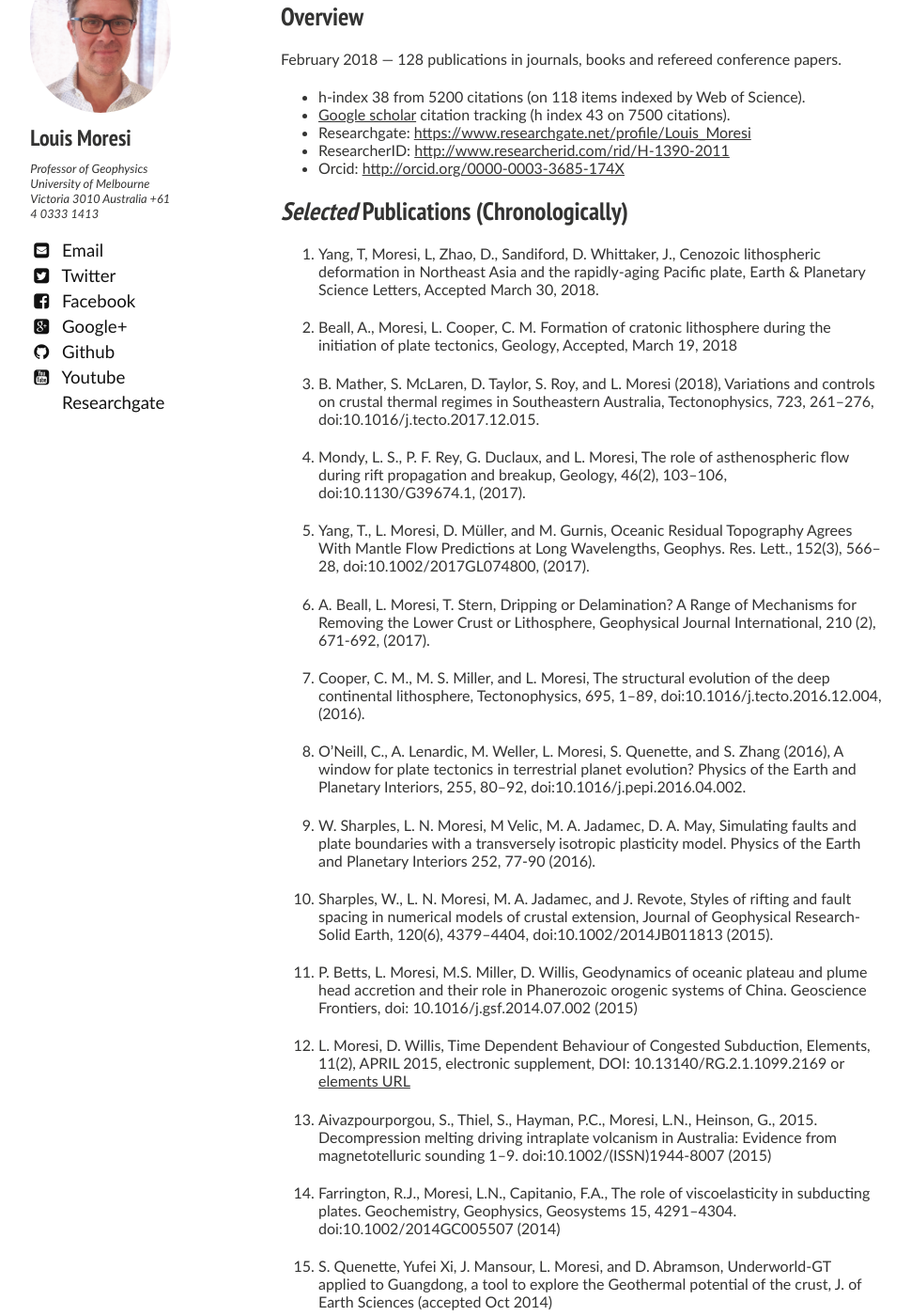
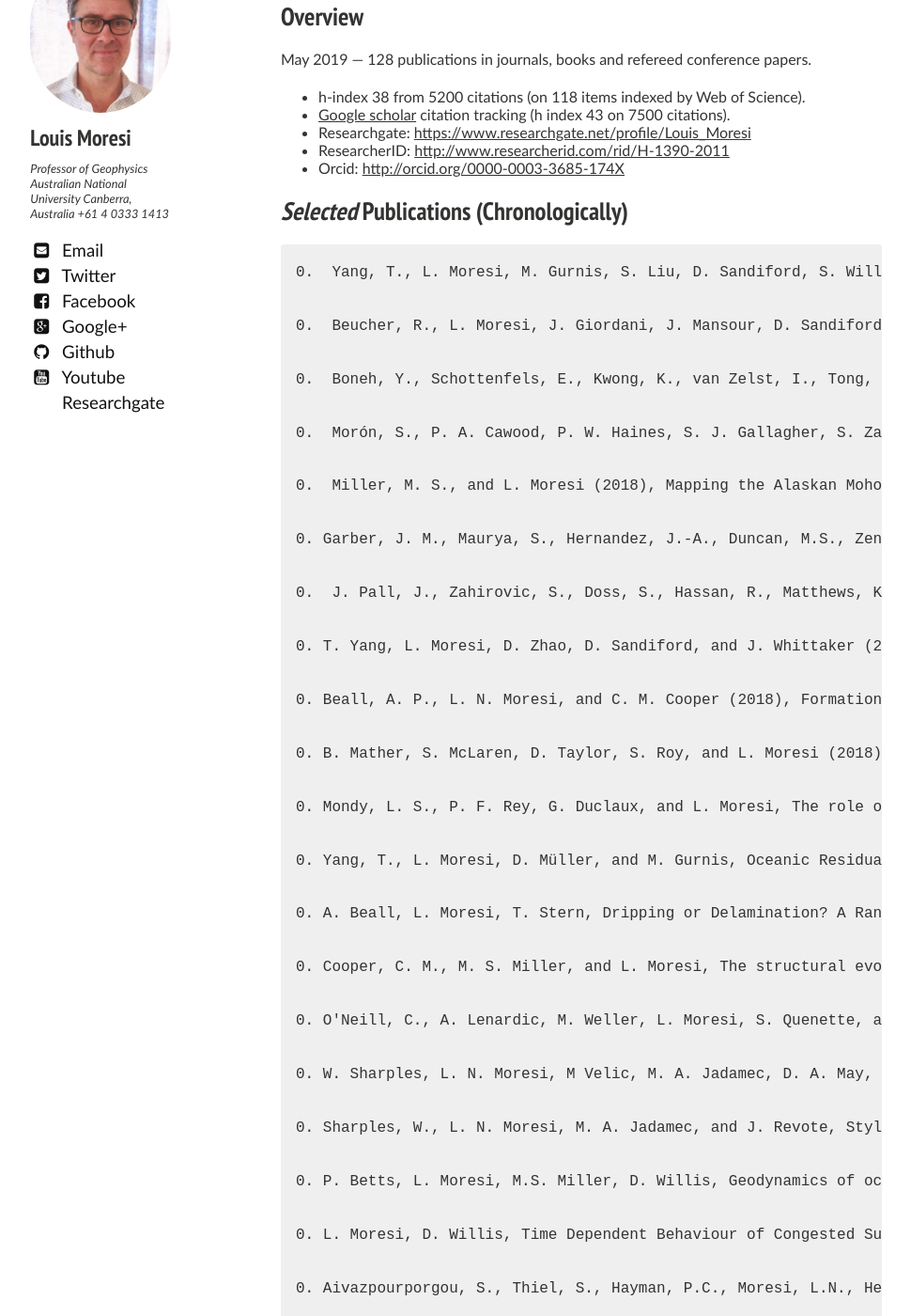
Before and after one commit to lmoresi/lmoresi.github.io, a Jekyll site: the page built from pages/Pubs/index.md, in a window 1280 px wide and 1400 px high, scrolled down 1140 px. Shown: the whole window at 94% size, without its empty margins (21-991 px from the left). Built offline with Jekyll 4.4.1, drawn with Linux system fonts in a browser that asks for light colours; nearby versions of some CDN libraries; some of the changed text lies outside the part shown.

Commit message:
Updated pubs

```diff
--- a/_config.yml
+++ b/_config.yml
@@ -30,8 +30,8 @@ default-post-image: site/DSCF3873.jpg
 owner:
   name: "Louis Moresi"
   avatar: LM-LAMugShot.jpg
-  bio: "Professor of Geophysics \n University of Melbourne \n Victoria 3010 Australia \n +61 4 0333 1413"
-  email: louis.moresi@unimelb.edu.au
+  bio: "Professor of Geophysics \n Australian National University \n Canberra, Australia \n +61 4 0333 1413"
+  email: louis.moresi@anu.edu.au
   disqus-shortname: louismoresi
   twitter: louismoresi
   facebook: louismoresi
--- a/pages/Pubs/index.md
+++ b/pages/Pubs/index.md
@@ -13,7 +13,7 @@ image:
 
 ## Overview
 
-February 2018 — 128 publications in journals, books and refereed conference papers.
+May 2019 — 128 publications in journals, books and refereed conference papers.
 
   * h-index 38 from 5200 citations (on 118 items indexed by Web of Science).
   * [Google scholar](http://scholar.google.com.au/citations?user=f8WWAbgAAAAJ "Google scholar") citation tracking (h index 43 on 7500 citations).
@@ -23,92 +23,106 @@ February 2018 — 128 publications in journals, books and refereed conference pa
 
 ## _Selected_ Publications (Chronologically)
 
-   0. Yang, T, Moresi, L, Zhao, D., Sandiford, D. Whittaker, J., Cenozoic lithospheric deformation in Northeast Asia and the rapidly-aging Pacific plate, Earth & Planetary Science Letters, Accepted March 30, 2018.
+    0.  Yang, T., L. Moresi, M. Gurnis, S. Liu, D. Sandiford, S. Williams and F. A. Capitanio. "Contrasted East Asia and South America tectonics driven by deep mantle flow." Earth and Planetary Science Letters 517: 106-116, 2019
 
-   0. Beall, A., Moresi, L. Cooper, C. M. Formation of cratonic lithosphere during the initiation of plate tectonics, Geology, Accepted, March 19, 2018
+    0.  Beucher, R., L. Moresi, J. Giordani, J. Mansour, D. Sandiford, R. Farrington, L. Mondy, C. Mallard, P. Rey, G. Duclaux, O. Kaluza, A. Laik and S. Morón. UWGeodynamics: A teaching and research tool for numerical geodynamic modelling. Journal of Open Source Software 4(36), 2019
 
-   0. B. Mather, S. McLaren, D. Taylor, S. Roy, and L. Moresi (2018), Variations and controls on crustal thermal regimes in Southeastern Australia, Tectonophysics, 723, 261–276, doi:10.1016/j.tecto.2017.12.015.
+    0.  Boneh, Y., Schottenfels, E., Kwong, K., van Zelst, I., Tong, X., Eimer, M., Miller, M. S., Moresi, L., J. M. Warren, D. A. Wiens, M. Billen, J. Naliboff, Z. Zhan, Intermediate depth earthquakes controlled by incoming plate hydration along bending-related faults, Geophysical Research Letters,  Accepted, March 19, 2019
 
-   0. Mondy, L. S., P. F. Rey, G. Duclaux, and L. Moresi, The role of asthenospheric flow during rift propagation and breakup, Geology, 46(2), 103–106, doi:10.1130/G39674.1,  (2017).
+    0.  Morón, S., P. A. Cawood, P. W. Haines, S. J. Gallagher, S. Zahirovic, C. J. Lewis and L. Moresi. "Long-lived transcontinental sediment transport pathways of East Gondwana." Geology, 2019
 
-   0. Yang, T., L. Moresi, D. Müller, and M. Gurnis, Oceanic Residual Topography Agrees With Mantle Flow Predictions at Long Wavelengths, Geophys. Res. Lett., 152(3), 566–28, doi:10.1002/2017GL074800,  (2017).
+    0.  Miller, M. S., and L. Moresi (2018), Mapping the Alaskan Moho, Seismological Research Letters, 1–7, doi:10.1785/0220180222.
 
-   0. A. Beall, L. Moresi, T. Stern, Dripping or Delamination? A Range of Mechanisms for Removing the Lower Crust or Lithosphere, Geophysical Journal International, 210 (2), 671-692, (2017).
+    0. Garber, J. M., Maurya, S., Hernandez, J.-A., Duncan, M.S., Zeng,L., Zhang, H.L., Faul, U., McCammon, C., Montagner, J.-P., Moresi, L., Romanowicz, .A., Rudnick, R. L., Stixrude, L., Multidisciplinary constraints on the abundance of diamond and eclogite in the cratonic lithosphere,(2018), Geochemistry, Geophysics, Geosystems, 19, 2062-2086
 
-   0. Cooper, C. M., M. S. Miller, and L. Moresi, The structural evolution of the deep continental lithosphere, Tectonophysics, 695, 1–89, doi:10.1016/j.tecto.2016.12.004, (2016).
+    0.  J. Pall, J., Zahirovic, S., Doss, S., Hassan, R., Matthews, K. J., Cannon, J., Gurnis, M., Moresi, L., Lenardic, A., and Müller, R. D.: The influence of carbonate platform interactions with subduction zone volcanism on palaeo-atmospheric CO2 since the Devonian (2018), Clim. Past Discuss., 14, 857-870, https://doi.org/10.5194/cp-2017-112.
 
-   0. O'Neill, C., A. Lenardic, M. Weller, L. Moresi, S. Quenette, and S. Zhang (2016), A window for plate tectonics in terrestrial planet evolution? Physics of the Earth and Planetary Interiors, 255, 80–92, doi:10.1016/j.pepi.2016.04.002.
+    0. T. Yang, L. Moresi, D. Zhao, D. Sandiford, and J. Whittaker (2018), Cenozoic lithospheric deformation in Northeast Asia and the rapidly-aging Pacific Plate, Earth and Planetary Science Letters, 492, 1–11, doi:10.1016/j.epsl.2018.03.057.
 
-   0. W. Sharples, L. N. Moresi, M Velic, M. A. Jadamec, D. A. May, Simulating faults and plate boundaries with a transversely isotropic plasticity model. Physics of the Earth and Planetary Interiors 252, 77-90  (2016).
+    0. Beall, A. P., L. N. Moresi, and C. M. Cooper (2018), Formation of cratonic lithosphere during the initiation of plate tectonics, Geology, 46(6), 487–490, doi:10.1130/G39943.1.
 
-   0. Sharples, W., L. N. Moresi, M. A. Jadamec, and J. Revote, Styles of rifting and fault spacing in numerical models of crustal extension, Journal of Geophysical Research-Solid Earth, 120(6), 4379–4404, doi:10.1002/2014JB011813 (2015).
+    0. B. Mather, S. McLaren, D. Taylor, S. Roy, and L. Moresi (2018), Variations and controls on crustal thermal regimes in Southeastern Australia, Tectonophysics, 723, 261–276, doi:10.1016/j.tecto.2017.12.015.
 
-   0. P. Betts, L. Moresi, M.S. Miller, D. Willis, Geodynamics of oceanic plateau and plume head accretion and their role in Phanerozoic orogenic systems of China. Geoscience Frontiers, doi: 10.1016/j.gsf.2014.07.002 (2015)
+    0. Mondy, L. S., P. F. Rey, G. Duclaux, and L. Moresi, The role of asthenospheric flow during rift propagation and breakup, Geology, 46(2), 103–106, doi:10.1130/G39674.1,  (2017).
 
-   0. L. Moresi, D. Willis, Time Dependent Behaviour of Congested Subduction, Elements, 11(2), APRIL 2015, electronic supplement, DOI: 10.13140/RG.2.1.1099.2169 or [elements URL](http://www.elementsmagazine.org/supplements/e11_2_Moresi_Willis_Movies.html)
+    0. Yang, T., L. Moresi, D. Müller, and M. Gurnis, Oceanic Residual Topography Agrees With Mantle Flow Predictions at Long Wavelengths, Geophys. Res. Lett., 152(3), 566–28, doi:10.1002/2017GL074800,  (2017).
 
-   0. Aivazpourporgou, S., Thiel, S., Hayman, P.C., Moresi, L.N., Heinson, G., 2015. Decompression melting driving intraplate volcanism in Australia: Evidence from magnetotelluric sounding 1–9. doi:10.1002/(ISSN)1944-8007 (2015)
+    0. A. Beall, L. Moresi, T. Stern, Dripping or Delamination? A Range of Mechanisms for Removing the Lower Crust or Lithosphere, Geophysical Journal International, 210 (2), 671-692, (2017).
 
-   0. Farrington, R.J., Moresi, L.N., Capitanio, F.A., The role of viscoelasticity in subducting plates. Geochemistry, Geophysics, Geosystems 15, 4291–4304. doi:10.1002/2014GC005507 (2014)
+    0. Cooper, C. M., M. S. Miller, and L. Moresi, The structural evolution of the deep continental lithosphere, Tectonophysics, 695, 1–89, doi:10.1016/j.tecto.2016.12.004, (2016).
 
-   0. S. Quenette, Yufei Xi, J. Mansour, L. Moresi, and D. Abramson, Underworld-GT applied to Guangdong, a tool to explore the Geothermal potential of the crust, J. of Earth Sciences (accepted Oct 2014)
+    0. O'Neill, C., A. Lenardic, M. Weller, L. Moresi, S. Quenette, and S. Zhang (2016), A window for plate tectonics in terrestrial planet evolution? Physics of the Earth and Planetary Interiors, 255, 80–92, doi:10.1016/j.pepi.2016.04.002.
 
-   0. W. Sharples, M. A. Jadamec, L. N. Moresi, F. Capitanio, Overriding Plate Controls on Subduction Evolution,  J. Geophys. Res. (B) , doi: 10.1002/2014JB011163 (2014)
+    0. W. Sharples, L. N. Moresi, M Velic, M. A. Jadamec, D. A. May, Simulating faults and plate boundaries with a transversely isotropic plasticity model. Physics of the Earth and Planetary Interiors 252, 77-90  (2016).
 
-   0. Moresi, L.N., Betts, P.G., Miller, M.S., and Cayley, R.A., 2014, The Dynamics of Continental Accretion: Nature, doi:10.1038/nature13033.
+    0. Sharples, W., L. N. Moresi, M. A. Jadamec, and J. Revote, Styles of rifting and fault spacing in numerical models of crustal extension, Journal of Geophysical Research-Solid Earth, 120(6), 4379–4404, doi:10.1002/2014JB011813 (2015).
 
-   0. L. Moresi, Earth science: A resolution of the Archaean paradox. Nature 501, 496–497, doi:10.1038/501496a 2013.
+    0. P. Betts, L. Moresi, M.S. Miller, D. Willis, Geodynamics of oceanic plateau and plume head accretion and their role in Phanerozoic orogenic systems of China. Geoscience Frontiers, doi: 10.1016/j.gsf.2014.07.002 (2015)
 
-   0. P. Betts, W. Mason, L. Moresi,  The influence of mantle plumes on subduction zone dynamics, Geology, 40,  739-742, 2012
+    0. L. Moresi, D. Willis, Time Dependent Behaviour of Congested Subduction, Elements, 11(2), APRIL 2015, electronic supplement, DOI: 10.13140/RG.2.1.1099.2169 or [elements URL](http://www.elementsmagazine.org/supplements/e11_2_Moresi_Willis_Movies.html)
 
-   0. F. A. Capitanio, D. R. Stegman, L. N. Moresi, and W. Sharples. Upper plate controls on deep subduction, trench migrations and deformations at convergent margins. Tectonophysics, 483(1-2):80–92, 2010.
+    0. Aivazpourporgou, S., Thiel, S., Hayman, P.C., Moresi, L.N., Heinson, G., 2015. Decompression melting driving intraplate volcanism in Australia: Evidence from magnetotelluric sounding 1–9. doi:10.1002/(ISSN)1944-8007 (2015)
 
-   0. A. Asgari and L. Moresi. Multiscale Particle-In-Cell Method: From Fluid to Solid Mechanics, Advanced Methods for Practical Applications in Fluid Mechanics, S. Jones (Ed.), ISBN: 978-953-51-0241-0, InTech, DOI: 10.5772/26419. 2012
+    0. Farrington, R.J., Moresi, L.N., Capitanio, F.A., The role of viscoelasticity in subducting plates. Geochemistry, Geophysics, Geosystems 15, 4291–4304. doi:10.1002/2014GC005507 (2014)
 
-   0. W. G.  Mason, L. Moresi, P. G. Betts, and M. S. Miller. Three-dimensional numerical models of the influence of a buoyant oceanic plateau on subduction zones. Tectonophysics, 483(1-2):71–79, 2010.
-   0. A. Lenardic, A. M. Jellinek, and L. Moresi. A climate induced transition in the tectonic style of a terrestrial planet. Earth Planet. Sci. Lett., 271(1-4):34–42, 2008.
+    0. S. Quenette, Yufei Xi, J. Mansour, L. Moresi, and D. Abramson, Underworld-GT applied to Guangdong, a tool to explore the Geothermal potential of the crust, J. of Earth Sciences (accepted Oct 2014)
 
-   0. D. May and L. Moresi. Preconditioned iterative methods for Stokes flow problems arising in computational geodynamics. Phys. Earth Planet. Inter, 171(1-4):33–47, 2008.
+    0. W. Sharples, M. A. Jadamec, L. N. Moresi, F. Capitanio, Overriding Plate Controls on Subduction Evolution,  J. Geophys. Res. (B) , doi: 10.1002/2014JB011163 (2014)
 
-   0. L. Moresi, S. Quenette, V. Lemiale, C. Mériaux, W. Appelbe, and Mühlhaus. Computational approaches to studying non-linear dynamics of the crust and mantle. Phys. Earth Planet. Inter, 163:69–82, 2007.
+    0. Moresi, L.N., Betts, P.G., Miller, M.S., and Cayley, R.A., 2014, The Dynamics of Continental Accretion: Nature, doi:10.1038/nature13033.
 
-   0. L. Moresi, H.-B. Mühlhaus, V. Lemiale, and D. May. Incompressible viscous formulations for deformation and yielding of the lithosphere. In G.D. Karner, G. Manatschal, and L. Pinheiro, eds., Imaging, Mapping, and Modeling extensional processes and Systems, v. Special Publication 282, pages 457–472. The Geological Society. 10.1144/SP282.19, 2007.
+    0. L. Moresi, Earth science: A resolution of the Archaean paradox. Nature 501, 496–497, doi:10.1038/501496a 2013.
 
-   0. W. P. Schellart, J. Freeman, D. R. Stegman, L. Moresi, and D. A. May. Evolution and diversity of subduction zones controlled by slab width. Nature, 446:308–311, 2007.
+    0. P. Betts, W. Mason, L. Moresi,  The influence of mantle plumes on subduction zone dynamics, Geology, 40,  739-742, 2012
 
-   0. A. Lenardic, L. Moresi, A. M. Jellinek, and M. Manga. Continental insulation, mantle cooling, and the surface area of oceans and continents. Earth Planet. Sci. Lett., 234:317–333, 2005.
+    0. F. A. Capitanio, D. R. Stegman, L. N. Moresi, and W. Sharples. Upper plate controls on deep subduction, trench migrations and deformations at convergent margins. Tectonophysics, 483(1-2):80–92, 2010.
 
-   0. C. J. O’Neill, L. Moresi, and A. L. Jaques. Geodynamic controls on diamond deposits: Implications for Australian occurrences. Tectonophysics, 404:217–236, 2005.
+    0. A. Asgari and L. Moresi. Multiscale Particle-In-Cell Method: From Fluid to Solid Mechanics, Advanced Methods for Practical Applications in Fluid Mechanics, S. Jones (Ed.), ISBN: 978-953-51-0241-0, InTech, DOI: 10.5772/26419. 2012
 
-   0. A. Lenardic, L. Moresi, and H. Muhlhaus. Longevity and stability of cratonic lithosphere: Insights from numerical simulations of coupled mantle convection and continental tectonics. J.Geophys. Res.-Solid Earth, 108: 2303, 2003.
+    0. W. G.  Mason, L. Moresi, P. G. Betts, and M. S. Miller. Three-dimensional numerical models of the influence of a buoyant oceanic plateau on subduction zones. Tectonophysics, 483(1-2):71–79, 2010.
+    0. A. Lenardic, A. M. Jellinek, and L. Moresi. A climate induced transition in the tectonic style of a terrestrial planet. Earth Planet. Sci. Lett., 271(1-4):34–42, 2008.
 
-   0. L. Moresi, F. Dufour, and H. B. Muhlhaus. A Lagrangian integration point finite element method for large deformation modeling of viscoelastic geomaterials. J. Computational Physics, 184:476–497, 2003.
+    0. D. May and L. Moresi. Preconditioned iterative methods for Stokes flow problems arising in computational geodynamics. Phys. Earth Planet. Inter, 171(1-4):33–47, 2008.
 
-   0. L. Moresi, H.-B. Muhlhaus, F. Dufour. Viscoelastic formulation for modelling of plate tectonics. H.-B. Muhlhaus, A. Dyskin, E. Pasternak, eds., In Bifurcation and Localization in Soils and Rocks, 337–344, Balkema, Rotterdam, 2001.
+    0. L. Moresi, S. Quenette, V. Lemiale, C. Mériaux, W. Appelbe, and Mühlhaus. Computational approaches to studying non-linear dynamics of the crust and mantle. Phys. Earth Planet. Inter, 163:69–82, 2007.
 
-   0. F. Boschetti, L. Moresi. Interactive inversion in geosciences. Geophysics, 66:1226–1234, 2001.
+    0. L. Moresi, H.-B. Mühlhaus, V. Lemiale, and D. May. Incompressible viscous formulations for deformation and yielding of the lithosphere. In G.D. Karner, G. Manatschal, and L. Pinheiro, eds., Imaging, Mapping, and Modeling extensional processes and Systems, v. Special Publication 282, pages 457–472. The Geological Society. 10.1144/SP282.19, 2007.
 
-   0. M. Gurnis, L. Moresi, R. D. Muller. Models of mantle convection incorporating plate tectonics: the australian region since the cretaceous. In M. A. Richards, R. Gordon, R. van der Hilst, eds. AGU Geophysical Monograph 21, 211–238. American Geophysical Union, 2000.
+    0. W. P. Schellart, J. Freeman, D. R. Stegman, L. Moresi, and D. A. May. Evolution and diversity of subduction zones controlled by slab width. Nature, 446:308–311, 2007.
 
-   0. S. J. Zhong, M. T. Zuber, L. Moresi, M. Gurnis. Role of temperature-dependent viscosity and surface plates in spherical shell models of mantle convection. J. Geophys. Res.-Solid Earth, 105:11063–11082, 2000.
+    0. A. Lenardic, L. Moresi, A. M. Jellinek, and M. Manga. Continental insulation, mantle cooling, and the surface area of oceans and continents. Earth Planet. Sci. Lett., 234:317–333, 2005.
 
-   0. L. Moresi, M. Gurnis, S. J. Zhong. Plate tectonics and convection in the Earth’s mantle: Toward a numerical simulation. Computing In Science and Engineering, 2:22–33, 2000.
+    0. C. J. O’Neill, L. Moresi, and A. L. Jaques. Geodynamic controls on diamond deposits: Implications for Australian occurrences. Tectonophysics, 404:217–236, 2005.
 
-   0. A. Lenardic, L. Moresi, H. Muhlhaus. The role of mobile belts for the longevity of deep cratonic lithosphere: The crumple zone model. Geophys. Res. Lett., 27:1235–1238, 2000.
+    0. A. Lenardic, L. Moresi, and H. Muhlhaus. Longevity and stability of cratonic lithosphere: Insights from numerical simulations of coupled mantle convection and continental tectonics. J.Geophys. Res.-Solid Earth, 108: 2303, 2003.
 
-   0. P. M. Burgess, L. N. Moresi. Modelling rates and distribution of subsidence due to dynamic topography over subducting slabs: is it possible to identify dynamic topography from ancient strata?  Basin Research, 11:305–314, 1999.
+    0. L. Moresi, F. Dufour, and H. B. Muhlhaus. A Lagrangian integration point finite element method for large deformation modeling of viscoelastic geomaterials. J. Computational Physics, 184:476–497, 2003.
 
-   0. L. Moresi, V. S. Solomatov. Mantle convection with a brittle lithosphere: thoughts on the global tectonic styles of the Earth and Venus. Geophys. J. Int., 133:669–682, 1998.
+    0. L. Moresi, H.-B. Muhlhaus, F. Dufour. Viscoelastic formulation for modelling of plate tectonics. H.-B. Muhlhaus, A. Dyskin, E. Pasternak, eds., In Bifurcation and Localization in Soils and Rocks, 337–344, Balkema, Rotterdam, 2001.
 
-   0. L. Moresi, A. Lenardic. Three-dimensional numerical simulations of crustal deformation and subcontinental mantle convection. Earth Planet. Sci. Lett., 150:233–243, 1997.
+    0. F. Boschetti, L. Moresi. Interactive inversion in geosciences. Geophysics, 66:1226–1234, 2001.
 
-   0. L. Moresi, M. Gurnis. Constraints on the lateral strength of slabs from three dimensional dynamic flow models. Earth Planet. Sci. Lett., 138:15–28, 1996.
+    0. M. Gurnis, L. Moresi, R. D. Muller. Models of mantle convection incorporating plate tectonics: the australian region since the cretaceous. In M. A. Richards, R. Gordon, R. van der Hilst, eds. AGU Geophysical Monograph 21, 211–238. American Geophysical Union, 2000.
 
-   0. L. Moresi, S. J. Zhong, M. Gurnis. The accuracy of finite element solutions of stokes’ flow with strongly varying viscosity. Phys. Earth Planet. Inter., 97:83–94, 1996.
+    0. S. J. Zhong, M. T. Zuber, L. Moresi, M. Gurnis. Role of temperature-dependent viscosity and surface plates in spherical shell models of mantle convection. J. Geophys. Res.-Solid Earth, 105:11063–11082, 2000.
 
-   0. L. N. Moresi, V. S. Solomatov. Numerical investigation of 2d convection with extremely large viscosity variations. Phys. Fluids, 7:2154–2162, 1995.
+    0. L. Moresi, M. Gurnis, S. J. Zhong. Plate tectonics and convection in the Earth’s mantle: Toward a numerical simulation. Computing In Science and Engineering, 2:22–33, 2000.
 
-   0. L. Moresi, B. Parsons. Interpreting gravity, geoid, and topography for convection with temperature-dependent viscosity - application to surface features on Venus. J. Geophys. Res.-Planets, 100:21155–21171, 1995.
+    0. A. Lenardic, L. Moresi, H. Muhlhaus. The role of mobile belts for the longevity of deep cratonic lithosphere: The crumple zone model. Geophys. Res. Lett., 27:1235–1238, 2000.
+
+    0. P. M. Burgess, L. N. Moresi. Modelling rates and distribution of subsidence due to dynamic topography over subducting slabs: is it possible to identify dynamic topography from ancient strata?  Basin Research, 11:305–314, 1999.
+
+    0. L. Moresi, V. S. Solomatov. Mantle convection with a brittle lithosphere: thoughts on the global tectonic styles of the Earth and Venus. Geophys. J. Int., 133:669–682, 1998.
+
+    0. L. Moresi, A. Lenardic. Three-dimensional numerical simulations of crustal deformation and subcontinental mantle convection. Earth Planet. Sci. Lett., 150:233–243, 1997.
+
+    0. L. Moresi, M. Gurnis. Constraints on the lateral strength of slabs from three dimensional dynamic flow models. Earth Planet. Sci. Lett., 138:15–28, 1996.
+
+    0. L. Moresi, S. J. Zhong, M. Gurnis. The accuracy of finite element solutions of stokes’ flow with strongly varying viscosity. Phys. Earth Planet. Inter., 97:83–94, 1996.
+
+    0. L. N. Moresi, V. S. Solomatov. Numerical investigation of 2d convection with extremely large viscosity variations. Phys. Fluids, 7:2154–2162, 1995.
+
+    0. L. Moresi, B. Parsons. Interpreting gravity, geoid, and topography for convection with temperature-dependent viscosity - application to surface features on Venus. J. Geophys. Res.-Planets, 100:21155–21171, 1995.
 
 
 ## Other Scholarly Contributions
```
